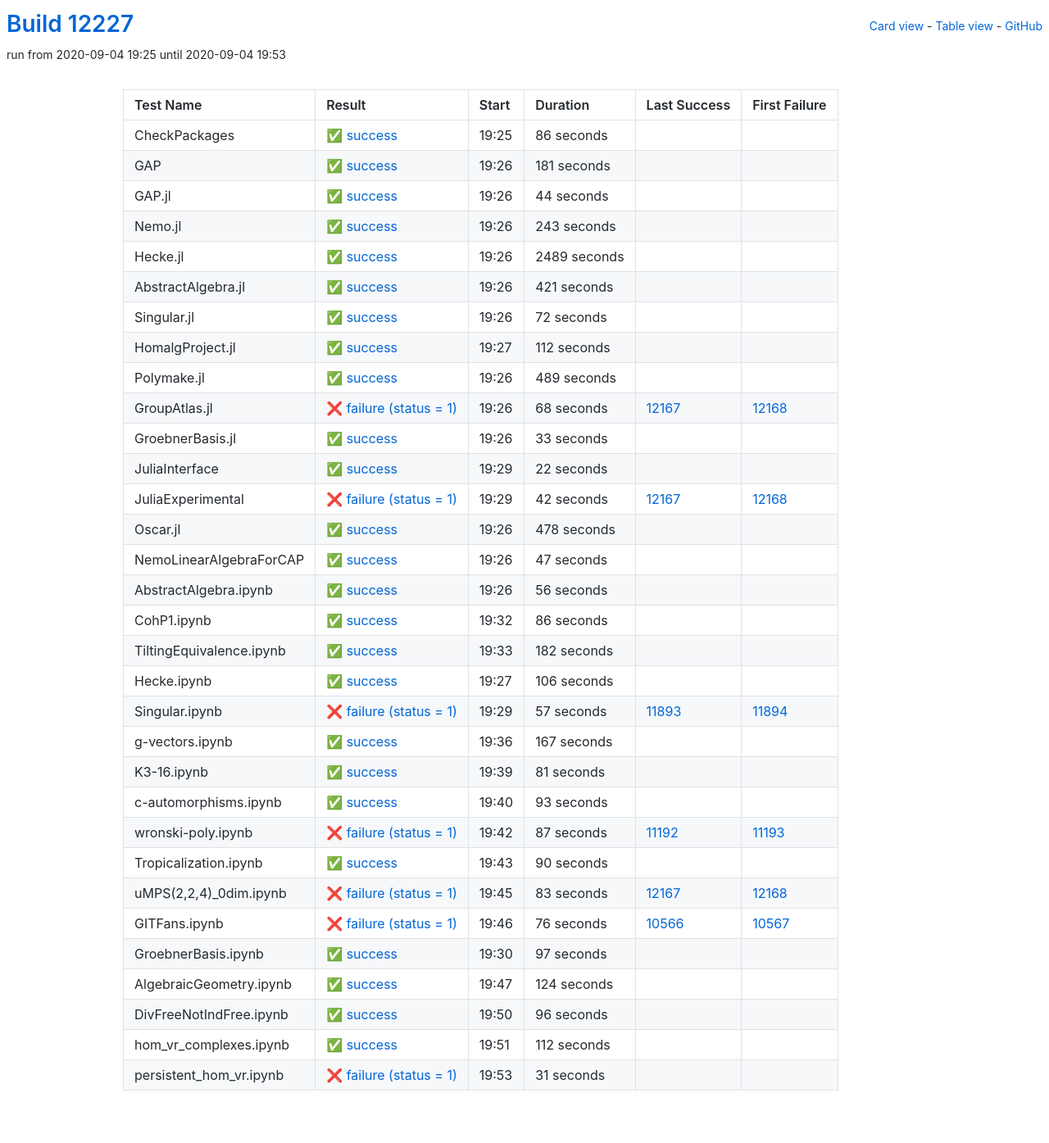
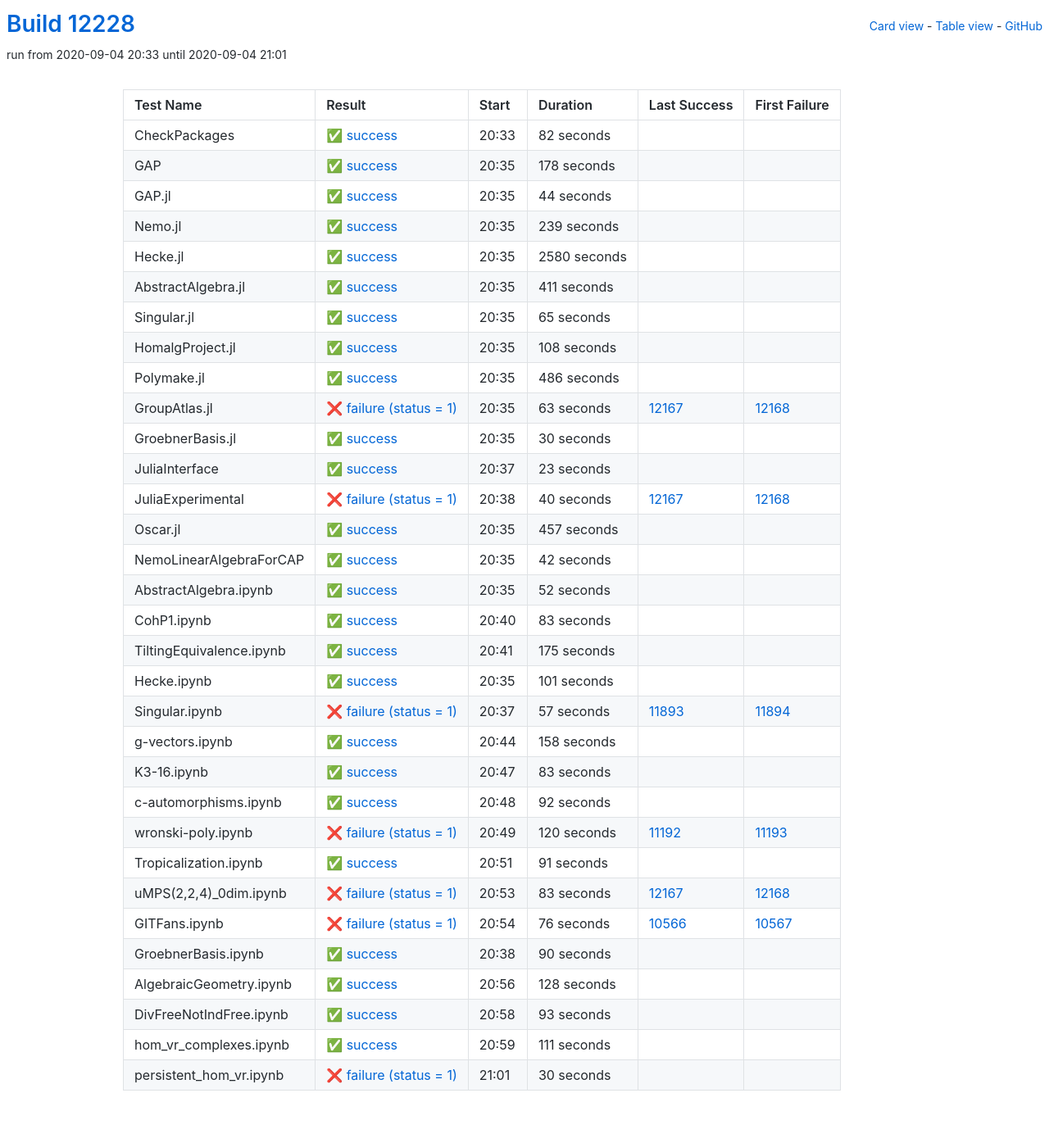
Before and after one commit to oscar-system/oscar-ci-status, a Jekyll site: the page built from table.html, in a window 1280 px wide. Shown: the whole page at 82% size. Built offline with Jekyll 4.4.1, drawn with Linux system fonts in a browser that asks for light colours.

Commit message:
Build #12228

```diff
--- a/_data/ci.yml
+++ b/_data/ci.yml
@@ -1,6 +1,6 @@
 ---
-build: 12227
-build_url: https://oscarci.mathematik.uni-kl.de/job/oscar/12227/
+build: 12228
+build_url: https://oscarci.mathematik.uni-kl.de/job/oscar/12228/
 job: oscar
 organization: oscar-system
 repo: oscar-ci-status
@@ -8,32 +8,32 @@
 tests:
 - name: CheckPackages
   id: checkpackages
-  log: https://oscarci.mathematik.uni-kl.de/job/oscar/12227/artifact/logs/build-12227/CheckPackages.log
-  start: 2020-09-04 19:25
+  log: https://oscarci.mathematik.uni-kl.de/job/oscar/12228/artifact/logs/build-12228/CheckPackages.log
+  start: 2020-09-04 20:33
   success: true
   exitcode: 0
   status: success
-  duration: 86
+  duration: 82
   last_success: false
   last_success_url:
   first_failure: false
   first_failure_url:
 - name: GAP
   id: gap
-  log: https://oscarci.mathematik.uni-kl.de/job/oscar/12227/artifact/logs/build-12227/GAP.log
-  start: 2020-09-04 19:26
+  log: https://oscarci.mathematik.uni-kl.de/job/oscar/12228/artifact/logs/build-12228/GAP.log
+  start: 2020-09-04 20:35
   success: true
   exitcode: 0
   status: success
-  duration: 181
+  duration: 178
   last_success: false
   last_success_url:
   first_failure: false
   first_failure_url:
 - name: GAP.jl
   id: gap-jl
-  log: https://oscarci.mathematik.uni-kl.de/job/oscar/12227/artifact/logs/build-12227/GAP.jl.log
-  start: 2020-09-04 19:26
+  log: https://oscarci.mathematik.uni-kl.de/job/oscar/12228/artifact/logs/build-12228/GAP.jl.log
+  start: 2020-09-04 20:35
   success: true
   exitcode: 0
   status: success
@@ -44,200 +44,200 @@
   first_failure_url:
 - name: Nemo.jl
   id: nemo-jl
-  log: https://oscarci.mathematik.uni-kl.de/job/oscar/12227/artifact/logs/build-12227/Nemo.jl.log
-  start: 2020-09-04 19:26
+  log: https://oscarci.mathematik.uni-kl.de/job/oscar/12228/artifact/logs/build-12228/Nemo.jl.log
+  start: 2020-09-04 20:35
   success: true
   exitcode: 0
   status: success
-  duration: 243
+  duration: 239
   last_success: false
   last_success_url:
   first_failure: false
   first_failure_url:
 - name: Hecke.jl
   id: hecke-jl
-  log: https://oscarci.mathematik.uni-kl.de/job/oscar/12227/artifact/logs/build-12227/Hecke.jl.log
-  start: 2020-09-04 19:26
+  log: https://oscarci.mathematik.uni-kl.de/job/oscar/12228/artifact/logs/build-12228/Hecke.jl.log
+  start: 2020-09-04 20:35
   success: true
   exitcode: 0
   status: success
-  duration: 2489
+  duration: 2580
   last_success: false
   last_success_url:
   first_failure: false
   first_failure_url:
 - name: AbstractAlgebra.jl
   id: abstractalgebra-jl
-  log: https://oscarci.mathematik.uni-kl.de/job/oscar/12227/artifact/logs/build-12227/AbstractAlgebra.jl.log
-  start: 2020-09-04 19:26
+  log: https://oscarci.mathematik.uni-kl.de/job/oscar/12228/artifact/logs/build-12228/AbstractAlgebra.jl.log
+  start: 2020-09-04 20:35
   success: true
   exitcode: 0
   status: success
-  duration: 421
+  duration: 411
   last_success: false
   last_success_url:
   first_failure: false
   first_failure_url:
 - name: Singular.jl
   id: singular-jl
-  log: https://oscarci.mathematik.uni-kl.de/job/oscar/12227/artifact/logs/build-12227/Singular.jl.log
-  start: 2020-09-04 19:26
+  log: https://oscarci.mathematik.uni-kl.de/job/oscar/12228/artifact/logs/build-12228/Singular.jl.log
+  start: 2020-09-04 20:35
   success: true
   exitcode: 0
   status: success
-  duration: 72
+  duration: 65
   last_success: false
   last_success_url:
   first_failure: false
   first_failure_url:
 - name: HomalgProject.jl
   id: homalgproject-jl
-  log: https://oscarci.mathematik.uni-kl.de/job/oscar/12227/artifact/logs/build-12227/HomalgProject.jl.log
-  start: 2020-09-04 19:27
+  log: https://oscarci.mathematik.uni-kl.de/job/oscar/12228/artifact/logs/build-12228/HomalgProject.jl.log
+  start: 2020-09-04 20:35
   success: true
   exitcode: 0
   status: success
-  duration: 112
+  duration: 108
   last_success: false
   last_success_url:
   first_failure: false
   first_failure_url:
 - name: Polymake.jl
   id: polymake-jl
-  log: https://oscarci.mathematik.uni-kl.de/job/oscar/12227/artifact/logs/build-12227/Polymake.jl.log
-  start: 2020-09-04 19:26
+  log: https://oscarci.mathematik.uni-kl.de/job/oscar/12228/artifact/logs/build-12228/Polymake.jl.log
+  start: 2020-09-04 20:35
   success: true
   exitcode: 0
   status: success
-  duration: 489
+  duration: 486
   last_success: false
   last_success_url:
   first_failure: false
   first_failure_url:
 - name: GroupAtlas.jl
   id: groupatlas-jl
-  log: https://oscarci.mathematik.uni-kl.de/job/oscar/12227/artifact/logs/build-12227/GroupAtlas.jl.log
-  start: 2020-09-04 19:26
+  log: https://oscarci.mathematik.uni-kl.de/job/oscar/12228/artifact/logs/build-12228/GroupAtlas.jl.log
+  start: 2020-09-04 20:35
   success: false
   exitcode: 1
   status: failure
-  duration: 68
+  duration: 63
   last_success: 12167
   last_success_url: https://oscarci.mathematik.uni-kl.de/job/oscar/12167/
   first_failure: 12168
   first_failure_url: https://oscarci.mathematik.uni-kl.de/job/oscar/12168/
 - name: GroebnerBasis.jl
   id: groebnerbasis-jl
-  log: https://oscarci.mathematik.uni-kl.de/job/oscar/12227/artifact/logs/build-12227/GroebnerBasis.jl.log
-  start: 2020-09-04 19:26
+  log: https://oscarci.mathematik.uni-kl.de/job/oscar/12228/artifact/logs/build-12228/GroebnerBasis.jl.log
+  start: 2020-09-04 20:35
   success: true
   exitcode: 0
   status: success
-  duration: 33
+  duration: 30
   last_success: false
   last_success_url:
   first_failure: false
   first_failure_url:
 - name: JuliaInterface
   id: juliainterface
-  log: https://oscarci.mathematik.uni-kl.de/job/oscar/12227/artifact/logs/build-12227/JuliaInterface.log
-  start: 2020-09-04 19:29
+  log: https://oscarci.mathematik.uni-kl.de/job/oscar/12228/artifact/logs/build-12228/JuliaInterface.log
+  start: 2020-09-04 20:37
   success: true
   exitcode: 0
   status: success
-  duration: 22
+  duration: 23
   last_success: false
   last_success_url:
   first_failure: false
   first_failure_url:
 - name: JuliaExperimental
   id: juliaexperimental
-  log: https://oscarci.mathematik.uni-kl.de/job/oscar/12227/artifact/logs/build-12227/JuliaExperimental.log
-  start: 2020-09-04 19:29
+  log: https://oscarci.mathematik.uni-kl.de/job/oscar/12228/artifact/logs/build-12228/JuliaExperimental.log
+  start: 2020-09-04 20:38
   success: false
   exitcode: 1
   status: failure
-  duration: 42
+  duration: 40
   last_success: 12167
   last_success_url: https://oscarci.mathematik.uni-kl.de/job/oscar/12167/
   first_failure: 12168
   first_failure_url: https://oscarci.mathematik.uni-kl.de/job/oscar/12168/
 - name: Oscar.jl
   id: oscar-jl
-  log: https://oscarci.mathematik.uni-kl.de/job/oscar/12227/artifact/logs/build-12227/Oscar.jl.log
-  start: 2020-09-04 19:26
+  log: https://oscarci.mathematik.uni-kl.de/job/oscar/12228/artifact/logs/build-12228/Oscar.jl.log
+  start: 2020-09-04 20:35
   success: true
   exitcode: 0
   status: success
-  duration: 478
+  duration: 457
   last_success: false
   last_success_url:
   first_failure: false
   first_failure_url:
 - name: NemoLinearAlgebraForCAP
   id: nemolinearalgebraforcap
-  log: https://oscarci.mathematik.uni-kl.de/job/oscar/12227/artifact/logs/build-12227/NemoLinearAlgebraForCAP.log
-  start: 2020-09-04 19:26
+  log: https://oscarci.mathematik.uni-kl.de/job/oscar/12228/artifact/logs/build-12228/NemoLinearAlgebraForCAP.log
+  start: 2020-09-04 20:35
   success: true
   exitcode: 0
   status: success
-  duration: 47
+  duration: 42
   last_success: false
   last_success_url:
   first_failure: false
   first_failure_url:
 - name: AbstractAlgebra.ipynb
   id: abstractalgebra-ipynb
-  log: https://oscarci.mathematik.uni-kl.de/job/oscar/12227/artifact/logs/build-12227/AbstractAlgebra.ipynb.log
-  start: 2020-09-04 19:26
+  log: https://oscarci.mathematik.uni-kl.de/job/oscar/12228/artifact/logs/build-12228/AbstractAlgebra.ipynb.log
+  start: 2020-09-04 20:35
   success: true
   exitcode: 0
   status: success
-  duration: 56
+  duration: 52
   last_success: false
   last_success_url:
   first_failure: false
   first_failure_url:
 - name: CohP1.ipynb
   id: cohp1-ipynb
-  log: https://oscarci.mathematik.uni-kl.de/job/oscar/12227/artifact/logs/build-12227/CohP1.ipynb.log
-  start: 2020-09-04 19:32
+  log: https://oscarci.mathematik.uni-kl.de/job/oscar/12228/artifact/logs/build-12228/CohP1.ipynb.log
+  start: 2020-09-04 20:40
   success: true
   exitcode: 0
   status: success
-  duration: 86
+  duration: 83
   last_success: false
   last_success_url:
   first_failure: false
   first_failure_url:
 - name: TiltingEquivalence.ipynb
   id: tiltingequivalence-ipynb
-  log: https://oscarci.mathematik.uni-kl.de/job/oscar/12227/artifact/logs/build-12227/TiltingEquivalence.ipynb.log
-  start: 2020-09-04 19:33
+  log: https://oscarci.mathematik.uni-kl.de/job/oscar/12228/artifact/logs/build-12228/TiltingEquivalence.ipynb.log
+  start: 2020-09-04 20:41
   success: true
   exitcode: 0
   status: success
-  duration: 182
+  duration: 175
   last_success: false
   last_success_url:
   first_failure: false
   first_failure_url:
 - name: Hecke.ipynb
   id: hecke-ipynb
-  log: https://oscarci.mathematik.uni-kl.de/job/oscar/12227/artifact/logs/build-12227/Hecke.ipynb.log
-  start: 2020-09-04 19:27
+  log: https://oscarci.mathematik.uni-kl.de/job/oscar/12228/artifact/logs/build-12228/Hecke.ipynb.log
+  start: 2020-09-04 20:35
   success: true
   exitcode: 0
   status: success
-  duration: 106
+  duration: 101
   last_success: false
   last_success_url:
   first_failure: false
   first_failure_url:
 - name: Singular.ipynb
   id: singular-ipynb
-  log: https://oscarci.mathematik.uni-kl.de/job/oscar/12227/artifact/logs/build-12227/Singular.ipynb.log
-  start: 2020-09-04 19:29
+  log: https://oscarci.mathematik.uni-kl.de/job/oscar/12228/artifact/logs/build-12228/Singular.ipynb.log
+  start: 2020-09-04 20:37
   success: false
   exitcode: 1
   status: failure
@@ -248,68 +248,68 @@
   first_failure_url: https://oscarci.mathematik.uni-kl.de/job/oscar/11894/
 - name: g-vectors.ipynb
   id: g-vectors-ipynb
-  log: https://oscarci.mathematik.uni-kl.de/job/oscar/12227/artifact/logs/build-12227/g-vectors.ipynb.log
-  start: 2020-09-04 19:36
+  log: https://oscarci.mathematik.uni-kl.de/job/oscar/12228/artifact/logs/build-12228/g-vectors.ipynb.log
+  start: 2020-09-04 20:44
   success: true
   exitcode: 0
   status: success
-  duration: 167
+  duration: 158
   last_success: false
   last_success_url:
   first_failure: false
   first_failure_url:
 - name: K3-16.ipynb
   id: k3-16-ipynb
-  log: https://oscarci.mathematik.uni-kl.de/job/oscar/12227/artifact/logs/build-12227/K3-16.ipynb.log
-  start: 2020-09-04 19:39
+  log: https://oscarci.mathematik.uni-kl.de/job/oscar/12228/artifact/logs/build-12228/K3-16.ipynb.log
+  start: 2020-09-04 20:47
   success: true
   exitcode: 0
   status: success
-  duration: 81
+  duration: 83
   last_success: false
   last_success_url:
   first_failure: false
   first_failure_url:
 - name: c-automorphisms.ipynb
   id: c-automorphisms-ipynb
-  log: https://oscarci.mathematik.uni-kl.de/job/oscar/12227/artifact/logs/build-12227/c-automorphisms.ipynb.log
-  start: 2020-09-04 19:40
+  log: https://oscarci.mathematik.uni-kl.de/job/oscar/12228/artifact/logs/build-12228/c-automorphisms.ipynb.log
+  start: 2020-09-04 20:48
   success: true
   exitcode: 0
   status: success
-  duration: 93
+  duration: 92
   last_success: false
   last_success_url:
   first_failure: false
   first_failure_url:
 - name: wronski-poly.ipynb
   id: wronski-poly-ipynb
-  log: https://oscarci.mathematik.uni-kl.de/job/oscar/12227/artifact/logs/build-12227/wronski-poly.ipynb.log
-  start: 2020-09-04 19:42
+  log: https://oscarci.mathematik.uni-kl.de/job/oscar/12228/artifact/logs/build-12228/wronski-poly.ipynb.log
+  start: 2020-09-04 20:49
   success: false
   exitcode: 1
   status: failure
-  duration: 87
+  duration: 120
   last_success: 11192
   last_success_url: https://oscarci.mathematik.uni-kl.de/job/oscar/11192/
   first_failure: 11193
   first_failure_url: https://oscarci.mathematik.uni-kl.de/job/oscar/11193/
 - name: Tropicalization.ipynb
   id: tropicalization-ipynb
-  log: https://oscarci.mathematik.uni-kl.de/job/oscar/12227/artifact/logs/build-12227/Tropicalization.ipynb.log
-  start: 2020-09-04 19:43
+  log: https://oscarci.mathematik.uni-kl.de/job/oscar/12228/artifact/logs/build-12228/Tropicalization.ipynb.log
+  start: 2020-09-04 20:51
   success: true
   exitcode: 0
   status: success
-  duration: 90
+  duration: 91
   last_success: false
   last_success_url:
   first_failure: false
   first_failure_url:
 - name: uMPS(2,2,4)_0dim.ipynb
   id: umps-2-2-4-0dim-ipynb
-  log: https://oscarci.mathematik.uni-kl.de/job/oscar/12227/artifact/logs/build-12227/uMPS-2-2-4-_0dim.ipynb.log
-  start: 2020-09-04 19:45
+  log: https://oscarci.mathematik.uni-kl.de/job/oscar/12228/artifact/logs/build-12228/uMPS-2-2-4-_0dim.ipynb.log
+  start: 2020-09-04 20:53
   success: false
   exitcode: 1
   status: failure
@@ -320,8 +320,8 @@
   first_failure_url: https://oscarci.mathematik.uni-kl.de/job/oscar/12168/
 - name: GITFans.ipynb
   id: gitfans-ipynb
-  log: https://oscarci.mathematik.uni-kl.de/job/oscar/12227/artifact/logs/build-12227/GITFans.ipynb.log
-  start: 2020-09-04 19:46
+  log: https://oscarci.mathematik.uni-kl.de/job/oscar/12228/artifact/logs/build-12228/GITFans.ipynb.log
+  start: 2020-09-04 20:54
   success: false
   exitcode: 1
   status: failure
@@ -332,60 +332,60 @@
   first_failure_url: https://oscarci.mathematik.uni-kl.de/job/oscar/10567/
 - name: GroebnerBasis.ipynb
   id: groebnerbasis-ipynb
-  log: https://oscarci.mathematik.uni-kl.de/job/oscar/12227/artifact/logs/build-12227/GroebnerBasis.ipynb.log
-  start: 2020-09-04 19:30
+  log: https://oscarci.mathematik.uni-kl.de/job/oscar/12228/artifact/logs/build-12228/GroebnerBasis.ipynb.log
+  start: 2020-09-04 20:38
   success: true
   exitcode: 0
   status: success
-  duration: 97
+  duration: 90
   last_success: false
   last_success_url:
   first_failure: false
   first_failure_url:
 - name: AlgebraicGeometry.ipynb
   id: algebraicgeometry-ipynb
-  log: https://oscarci.mathematik.uni-kl.de/job/oscar/12227/artifact/logs/build-12227/AlgebraicGeometry.ipynb.log
-  start: 2020-09-04 19:47
+  log: https://oscarci.mathematik.uni-kl.de/job/oscar/12228/artifact/logs/build-12228/AlgebraicGeometry.ipynb.log
+  start: 2020-09-04 20:56
   success: true
   exitcode: 0
   status: success
-  duration: 124
+  duration: 128
   last_success: false
   last_success_url:
   first_failure: false
   first_failure_url:
 - name: DivFreeNotIndFree.ipynb
   id: divfreenotindfree-ipynb
-  log: https://oscarci.mathematik.uni-kl.de/job/oscar/12227/artifact/logs/build-12227/DivFreeNotIndFree.ipynb.log
-  start: 2020-09-04 19:50
+  log: https://oscarci.mathematik.uni-kl.de/job/oscar/12228/artifact/logs/build-12228/DivFreeNotIndFree.ipynb.log
+  start: 2020-09-04 20:58
   success: true
   exitcode: 0
   status: success
-  duration: 96
+  duration: 93
   last_success: false
   last_success_url:
   first_failure: false
   first_failure_url:
 - name: hom_vr_complexes.ipynb
   id: hom-vr-complexes-ipynb
-  log: https://oscarci.mathematik.uni-kl.de/job/oscar/12227/artifact/logs/build-12227/hom_vr_complexes.ipynb.log
-  start: 2020-09-04 19:51
+  log: https://oscarci.mathematik.uni-kl.de/job/oscar/12228/artifact/logs/build-12228/hom_vr_complexes.ipynb.log
+  start: 2020-09-04 20:59
   success: true
   exitcode: 0
   status: success
-  duration: 112
+  duration: 111
   last_success: false
   last_success_url:
   first_failure: false
   first_failure_url:
 - name: persistent_hom_vr.ipynb
   id: persistent-hom-vr-ipynb
-  log: https://oscarci.mathematik.uni-kl.de/job/oscar/12227/artifact/logs/build-12227/persistent_hom_vr.ipynb.log
-  start: 2020-09-04 19:53
+  log: https://oscarci.mathematik.uni-kl.de/job/oscar/12228/artifact/logs/build-12228/persistent_hom_vr.ipynb.log
+  start: 2020-09-04 21:01
   success: false
   exitcode: 1
   status: failure
-  duration: 31
+  duration: 30
   last_success: false
   last_success_url:
   first_failure: false
```
Also changed, not shown: README.md.
